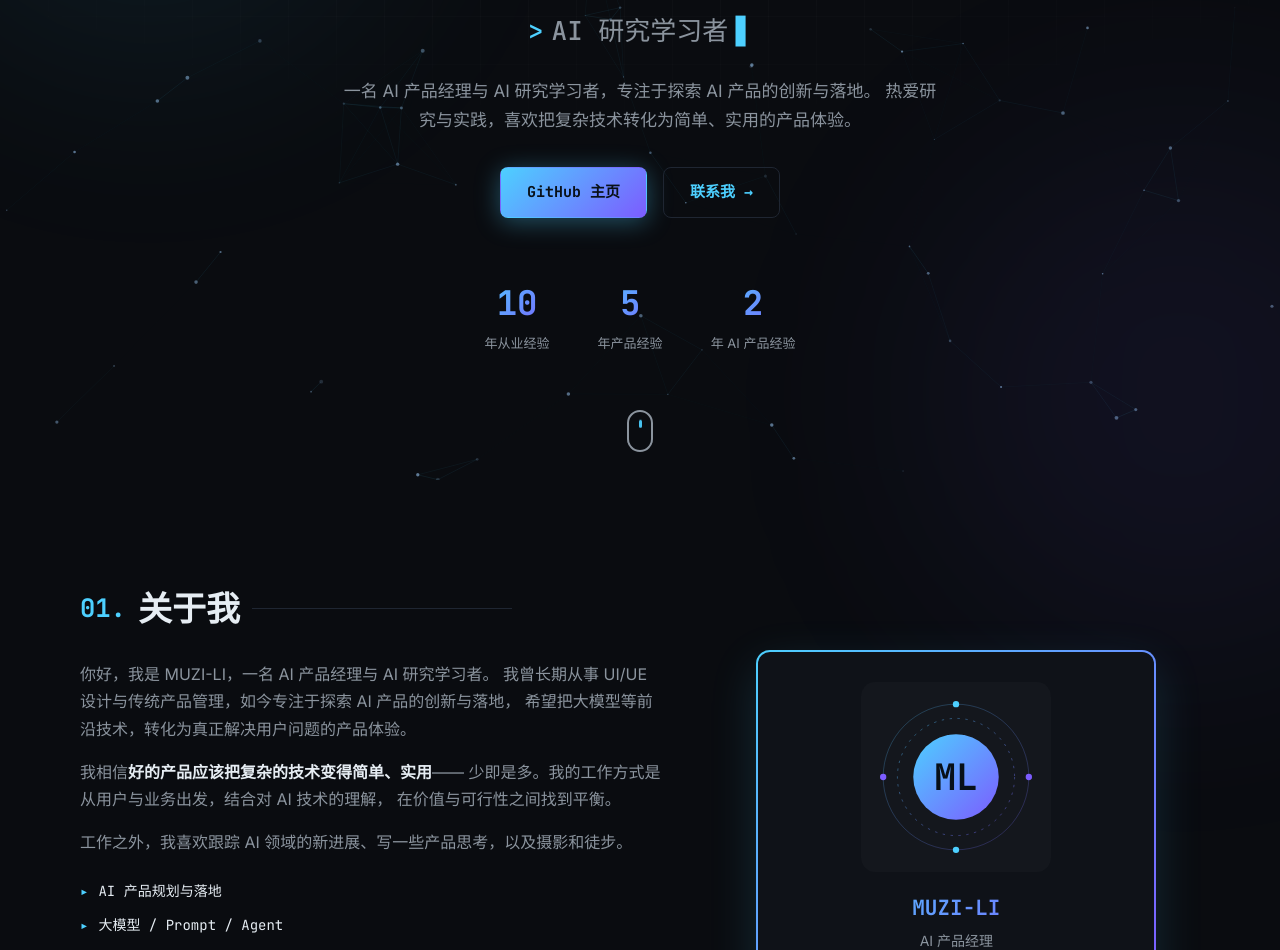
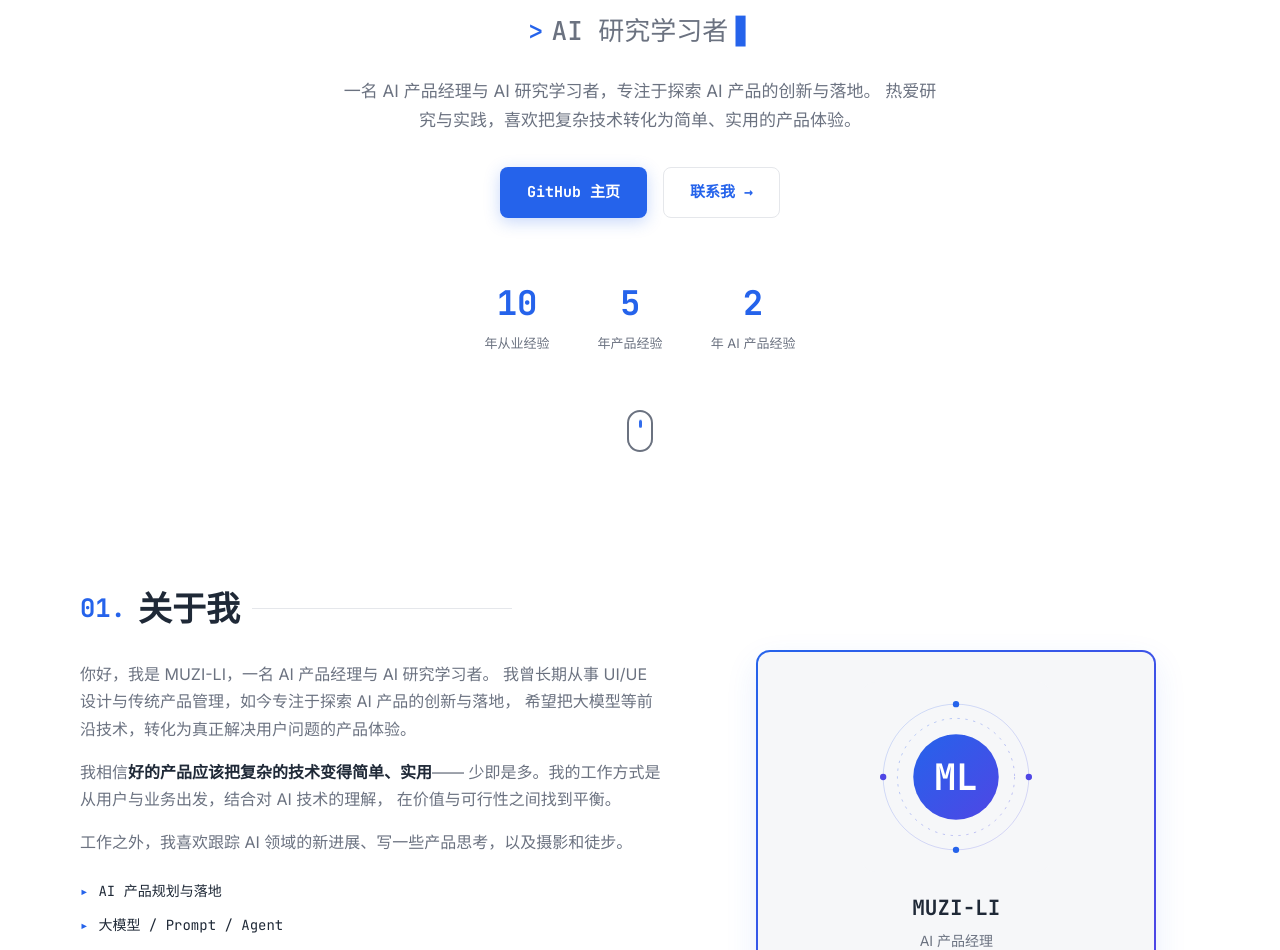
Before and after one commit to MUZI-LYY/MUZI-LYY.github.io, a plain HTML site: page index.html in a window 1280 px wide. Shown: the part 320-1270 px from the top of the page. Drawn offline with Linux system fonts and the light colour scheme.

Commit message:
style: 改为浅色简约风格（浅色配色，移除粒子/光晕背景）

```diff
--- a/css/style.css
+++ b/css/style.css
@@ -1,14 +1,14 @@
-/* ===== 变量与基础 ===== */
+/* ===== 变量与基础（浅色简约） ===== */
 :root {
-  --bg: #0a0c10;
-  --bg-soft: #0f1218;
-  --surface: #12161e;
-  --border: #1f2632;
-  --text: #e6edf3;
-  --text-dim: #8b949e;
-  --accent: #4dd0ff;
-  --accent-2: #7c5cff;
-  --accent-grad: linear-gradient(135deg, #4dd0ff 0%, #7c5cff 100%);
+  --bg: #ffffff;
+  --bg-soft: #f6f7f9;
+  --surface: #ffffff;
+  --border: #e5e7eb;
+  --text: #1f2937;
+  --text-dim: #6b7280;
+  --accent: #2563eb;
+  --accent-2: #4f46e5;
+  --accent-grad: linear-gradient(135deg, #2563eb 0%, #4f46e5 100%);
   --radius: 14px;
   --font-sans: "Inter", -apple-system, BlinkMacSystemFont, "Segoe UI", "PingFang SC", "Microsoft YaHei", sans-serif;
   --font-mono: "JetBrains Mono", "SF Mono", "Fira Code", Consolas, monospace;
@@ -32,58 +32,13 @@ a { color: inherit; text-decoration: none; }
 ul { list-style: none; }
 .accent { color: var(--accent); }
 
-::selection { background: rgba(77, 208, 255, 0.3); }
+::selection { background: rgba(37, 99, 235, 0.2); }
 
 /* 滚动条 */
 ::-webkit-scrollbar { width: 10px; }
-::-webkit-scrollbar-track { background: var(--bg); }
-::-webkit-scrollbar-thumb { background: #2a3240; border-radius: 5px; }
-::-webkit-scrollbar-thumb:hover { background: #3a4354; }
-
-/* ===== 背景层 ===== */
-#particles {
-  position: fixed;
-  inset: 0;
-  z-index: -3;
-  pointer-events: none;
-}
-
-.grid-bg {
-  position: fixed;
-  inset: 0;
-  z-index: -4;
-  background-image:
-    linear-gradient(rgba(255, 255, 255, 0.035) 1px, transparent 1px),
-    linear-gradient(90deg, rgba(255, 255, 255, 0.035) 1px, transparent 1px);
-  background-size: 48px 48px;
-  mask-image: radial-gradient(ellipse 80% 60% at 50% 0%, #000 40%, transparent 100%);
-  -webkit-mask-image: radial-gradient(ellipse 80% 60% at 50% 0%, #000 40%, transparent 100%);
-}
-
-.glow {
-  position: fixed;
-  border-radius: 50%;
-  filter: blur(120px);
-  z-index: -2;
-  pointer-events: none;
-  opacity: 0.5;
-}
-.glow-1 {
-  width: 480px; height: 480px;
-  background: rgba(77, 208, 255, 0.16);
-  top: -120px; left: -120px;
-  animation: float 16s ease-in-out infinite;
-}
-.glow-2 {
-  width: 520px; height: 520px;
-  background: rgba(124, 92, 255, 0.14);
-  bottom: -160px; right: -140px;
-  animation: float 20s ease-in-out infinite reverse;
-}
-@keyframes float {
-  0%, 100% { transform: translate(0, 0); }
-  50% { transform: translate(40px, 30px); }
-}
+::-webkit-scrollbar-track { background: #f3f4f6; }
+::-webkit-scrollbar-thumb { background: #cbd5e1; border-radius: 5px; }
+::-webkit-scrollbar-thumb:hover { background: #94a3b8; }
 
 /* ===== 导航 ===== */
 .nav {
@@ -91,9 +46,9 @@ ul { list-style: none; }
   top: 0; left: 0; right: 0;
   height: var(--nav-h);
   z-index: 100;
-  backdrop-filter: blur(14px);
-  -webkit-backdrop-filter: blur(14px);
-  background: rgba(10, 12, 16, 0.65);
+  backdrop-filter: blur(12px);
+  -webkit-backdrop-filter: blur(12px);
+  background: rgba(255, 255, 255, 0.85);
   border-bottom: 1px solid var(--border);
 }
 .nav-inner {
@@ -110,10 +65,7 @@ ul { list-style: none; }
   font-weight: 700; font-size: 20px;
   font-family: var(--font-mono);
 }
-.logo-mark {
-  color: var(--accent);
-  font-size: 18px;
-}
+.logo-mark { color: var(--accent); font-size: 18px; }
 .nav-links { display: flex; gap: 32px; }
 .nav-link {
   font-size: 14px;
@@ -127,7 +79,7 @@ ul { list-style: none; }
   position: absolute;
   left: 0; bottom: -6px;
   width: 0; height: 2px;
-  background: var(--accent-grad);
+  background: var(--accent);
   transition: width 0.25s;
 }
 .nav-link:hover, .nav-link.active { color: var(--text); }
@@ -174,10 +126,7 @@ ul { list-style: none; }
   font-weight: 700;
   letter-spacing: -1px;
   line-height: 1.1;
-  background: linear-gradient(180deg, #fff 30%, #aab4c4 100%);
-  -webkit-background-clip: text;
-  background-clip: text;
-  -webkit-text-fill-color: transparent;
+  color: var(--text);
 }
 .hero-role {
   font-family: var(--font-mono);
@@ -226,18 +175,18 @@ ul { list-style: none; }
   font-family: var(--font-mono);
 }
 .btn-primary {
-  background: var(--accent-grad);
-  color: #081018;
+  background: var(--accent);
+  color: #fff;
   border: 1px solid transparent;
-  box-shadow: 0 4px 24px rgba(77, 208, 255, 0.35);
+  box-shadow: 0 4px 16px rgba(37, 99, 235, 0.25);
 }
-.btn-primary:hover { transform: translateY(-2px); box-shadow: 0 8px 32px rgba(77, 208, 255, 0.5); }
+.btn-primary:hover { transform: translateY(-2px); box-shadow: 0 8px 24px rgba(37, 99, 235, 0.35); }
 .btn-ghost {
   background: transparent;
   color: var(--accent);
   border: 1px solid var(--border);
 }
-.btn-ghost:hover { border-color: var(--accent); transform: translateY(-2px); background: rgba(77, 208, 255, 0.06); }
+.btn-ghost:hover { border-color: var(--accent); transform: translateY(-2px); background: rgba(37, 99, 235, 0.04); }
 .btn-lg { padding: 16px 36px; font-size: 16px; }
 
 .hero-meta {
@@ -251,10 +200,7 @@ ul { list-style: none; }
   font-family: var(--font-mono);
   font-size: 34px;
   font-weight: 700;
-  background: var(--accent-grad);
-  -webkit-background-clip: text;
-  background-clip: text;
-  -webkit-text-fill-color: transparent;
+  color: var(--accent);
 }
 .meta-label { font-size: 13px; color: var(--text-dim); }
 
@@ -338,7 +284,7 @@ ul { list-style: none; }
   color: var(--accent);
 }
 
-/* 终端卡片 */
+/* 头像卡片 */
 .about-card { display: flex; justify-content: center; }
 .card-frame {
   padding: 2px;
@@ -346,7 +292,7 @@ ul { list-style: none; }
   background: var(--accent-grad);
   width: 100%;
   max-width: 400px;
-  box-shadow: 0 16px 48px rgba(77, 208, 255, 0.15);
+  box-shadow: 0 12px 32px rgba(37, 99, 235, 0.10);
 }
 .card-avatar {
   background: var(--bg-soft);
@@ -364,10 +310,7 @@ ul { list-style: none; }
   font-family: var(--font-mono);
   font-size: 21px;
   font-weight: 700;
-  background: var(--accent-grad);
-  -webkit-background-clip: text;
-  background-clip: text;
-  -webkit-text-fill-color: transparent;
+  color: var(--text);
 }
 .avatar-role {
   color: var(--text-dim);
@@ -386,13 +329,14 @@ ul { list-style: none; }
   border: 1px solid var(--border);
   border-radius: var(--radius);
   padding: 28px;
-  transition: transform 0.25s, border-color 0.25s;
+  transition: transform 0.25s, border-color 0.25s, box-shadow 0.25s;
   display: flex;
   flex-direction: column;
 }
 .article-card:hover {
   transform: translateY(-6px);
-  border-color: rgba(77, 208, 255, 0.4);
+  border-color: var(--accent);
+  box-shadow: 0 12px 28px rgba(15, 23, 42, 0.08);
 }
 .article-date {
   font-family: var(--font-mono);
@@ -441,7 +385,7 @@ ul { list-style: none; }
   opacity: 0;
   transition: opacity 0.3s;
 }
-.project-card:hover { transform: translateY(-6px); border-color: rgba(77, 208, 255, 0.4); }
+.project-card:hover { transform: translateY(-6px); border-color: var(--accent); }
 .project-card:hover::before { opacity: 1; }
 .project-top {
   display: flex;
@@ -460,7 +404,7 @@ ul { list-style: none; }
   font-family: var(--font-mono);
   font-size: 12px;
   color: var(--accent);
-  background: rgba(77, 208, 255, 0.08);
+  background: rgba(37, 99, 235, 0.08);
   padding: 4px 10px;
   border-radius: 20px;
 }
@@ -480,8 +424,8 @@ ul { list-style: none; }
   top: 4px;
   bottom: 4px;
   width: 2px;
-  background: linear-gradient(180deg, var(--accent), var(--accent-2));
-  opacity: 0.4;
+  background: var(--accent-grad);
+  opacity: 0.35;
 }
 .timeline-item { position: relative; padding-bottom: 40px; }
 .timeline-item:last-child { padding-bottom: 0; }
@@ -493,7 +437,7 @@ ul { list-style: none; }
   border-radius: 50%;
   background: var(--bg);
   border: 3px solid var(--accent);
-  box-shadow: 0 0 12px rgba(77, 208, 255, 0.6);
+  box-shadow: 0 0 0 4px rgba(37, 99, 235, 0.12);
 }
 .timeline-content h3 { font-size: 19px; font-weight: 600; }
 .company { color: var(--accent); font-family: var(--font-mono); font-size: 0.85em; }
@@ -532,7 +476,7 @@ ul { list-style: none; }
   color: var(--accent);
   border-color: var(--accent);
   transform: translateY(-4px);
-  box-shadow: 0 8px 20px rgba(77, 208, 255, 0.2);
+  box-shadow: 0 8px 20px rgba(37, 99, 235, 0.15);
 }
 
 /* ===== 页脚 ===== */
@@ -573,7 +517,7 @@ ul { list-style: none; }
     top: var(--nav-h);
     left: 0; right: 0;
     flex-direction: column;
-    background: rgba(10, 12, 16, 0.96);
+    background: rgba(255, 255, 255, 0.98);
     backdrop-filter: blur(14px);
     padding: 20px 24px;
     gap: 18px;
--- a/index.html
+++ b/index.html
@@ -11,13 +11,6 @@
   <link rel="stylesheet" href="css/style.css" />
 </head>
 <body>
-  <!-- 粒子画布背景 -->
-  <canvas id="particles"></canvas>
-  <!-- 网格背景 -->
-  <div class="grid-bg" aria-hidden="true"></div>
-  <!-- 光晕 -->
-  <div class="glow glow-1" aria-hidden="true"></div>
-  <div class="glow glow-2" aria-hidden="true"></div>
 
   <!-- 导航 -->
   <header class="nav">
@@ -106,19 +99,19 @@
                 <svg viewBox="0 0 240 240" role="img" aria-label="MUZI-LI 头像">
                   <defs>
                     <linearGradient id="avGrad" x1="0" y1="0" x2="1" y2="1">
-                      <stop offset="0%" stop-color="#4dd0ff"/>
-                      <stop offset="100%" stop-color="#7c5cff"/>
+                      <stop offset="0%" stop-color="#2563eb"/>
+                      <stop offset="100%" stop-color="#4f46e5"/>
                     </linearGradient>
                   </defs>
-                  <rect width="240" height="240" rx="18" fill="rgba(255,255,255,0.02)"/>
-                  <circle cx="120" cy="120" r="92" fill="none" stroke="url(#avGrad)" stroke-width="1" opacity="0.3"/>
-                  <circle cx="120" cy="120" r="74" fill="none" stroke="url(#avGrad)" stroke-width="1" opacity="0.5" stroke-dasharray="3 7"/>
+                  <rect width="240" height="240" rx="18" fill="#f6f7f9"/>
+                  <circle cx="120" cy="120" r="92" fill="none" stroke="url(#avGrad)" stroke-width="1" opacity="0.25"/>
+                  <circle cx="120" cy="120" r="74" fill="none" stroke="url(#avGrad)" stroke-width="1" opacity="0.4" stroke-dasharray="3 7"/>
                   <circle cx="120" cy="120" r="54" fill="url(#avGrad)"/>
-                  <text x="120" y="137" text-anchor="middle" font-family="'JetBrains Mono', monospace" font-size="46" font-weight="700" fill="#081018">ML</text>
-                  <circle cx="120" cy="28" r="4" fill="#4dd0ff"/>
-                  <circle cx="212" cy="120" r="4" fill="#7c5cff"/>
-                  <circle cx="120" cy="212" r="4" fill="#4dd0ff"/>
-                  <circle cx="28" cy="120" r="4" fill="#7c5cff"/>
+                  <text x="120" y="137" text-anchor="middle" font-family="'JetBrains Mono', monospace" font-size="46" font-weight="700" fill="#ffffff">ML</text>
+                  <circle cx="120" cy="28" r="4" fill="#2563eb"/>
+                  <circle cx="212" cy="120" r="4" fill="#4f46e5"/>
+                  <circle cx="120" cy="212" r="4" fill="#2563eb"/>
+                  <circle cx="28" cy="120" r="4" fill="#4f46e5"/>
                 </svg>
                 <p class="avatar-name">MUZI-LI</p>
                 <p class="avatar-role">AI 产品经理</p>
--- a/js/main.js
+++ b/js/main.js
@@ -1,84 +1,3 @@
-/* ===== 粒子背景 ===== */
-(function () {
-  const canvas = document.getElementById("particles");
-  const ctx = canvas.getContext("2d");
-  let particles = [];
-  let W = 0, H = 0; // 逻辑（CSS）尺寸
-  const DENSITY = 0.00009; // 每像素粒子数
-  const MAX = 90;
-
-  function resize() {
-    const dpr = window.devicePixelRatio || 1;
-    W = window.innerWidth;
-    H = window.innerHeight;
-    // 物理像素 = CSS 像素 × DPR，保证高分屏清晰
-    canvas.width = W * dpr;
-    canvas.height = H * dpr;
-    canvas.style.width = W + "px";
-    canvas.style.height = H + "px";
-    ctx.setTransform(dpr, 0, 0, dpr, 0, 0);
-    init();
-  }
-
-  function init() {
-    const count = Math.min(MAX, Math.floor(W * H * DENSITY));
-    particles = [];
-    for (let i = 0; i < count; i++) {
-      particles.push({
-        x: Math.random() * W,
-        y: Math.random() * H,
-        vx: (Math.random() - 0.5) * 0.35,
-        vy: (Math.random() - 0.5) * 0.35,
-        r: Math.random() * 1.6 + 0.4,
-        o: Math.random() * 0.5 + 0.15,
-      });
-    }
-  }
-
-  function draw() {
-    ctx.clearRect(0, 0, W, H);
-    // 连线
-    for (let i = 0; i < particles.length; i++) {
-      for (let j = i + 1; j < particles.length; j++) {
-        const dx = particles[i].x - particles[j].x;
-        const dy = particles[i].y - particles[j].y;
-        const dist = Math.sqrt(dx * dx + dy * dy);
-        if (dist < 130) {
-          const alpha = (1 - dist / 130) * 0.16;
-          ctx.strokeStyle = `rgba(77, 208, 255, ${alpha})`;
-          ctx.lineWidth = 0.6;
-          ctx.beginPath();
-          ctx.moveTo(particles[i].x, particles[i].y);
-          ctx.lineTo(particles[j].x, particles[j].y);
-          ctx.stroke();
-        }
-      }
-    }
-    // 粒子
-    for (const p of particles) {
-      ctx.beginPath();
-      ctx.arc(p.x, p.y, p.r, 0, Math.PI * 2);
-      ctx.fillStyle = `rgba(140, 180, 220, ${p.o})`;
-      ctx.fill();
-
-      p.x += p.vx;
-      p.y += p.vy;
-      if (p.x < 0 || p.x > W) p.vx *= -1;
-      if (p.y < 0 || p.y > H) p.vy *= -1;
-    }
-    requestAnimationFrame(draw);
-  }
-
-  let resizeTimer;
-  window.addEventListener("resize", () => {
-    clearTimeout(resizeTimer);
-    resizeTimer = setTimeout(resize, 200);
-  });
-
-  resize();
-  draw();
-})();
-
 /* ===== 打字机效果 ===== */
 (function () {
   const phrases = [
```
Also changed, not shown: css/article.css (+7 -10 lines).
